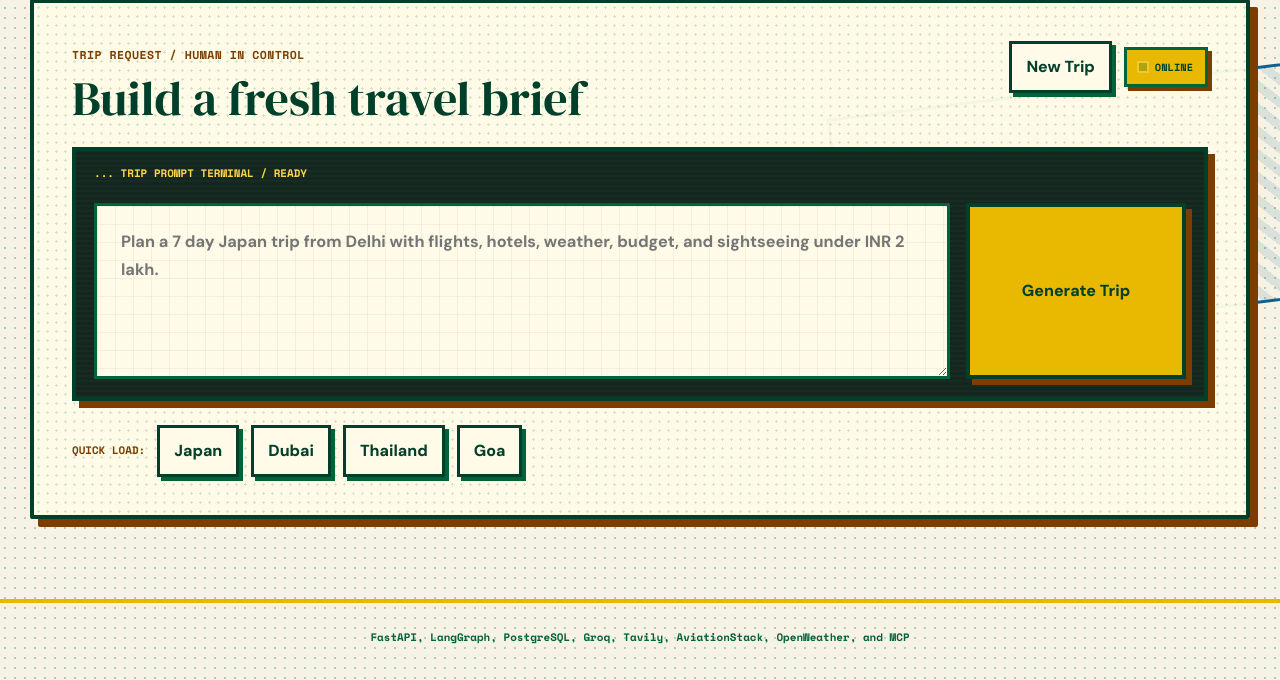
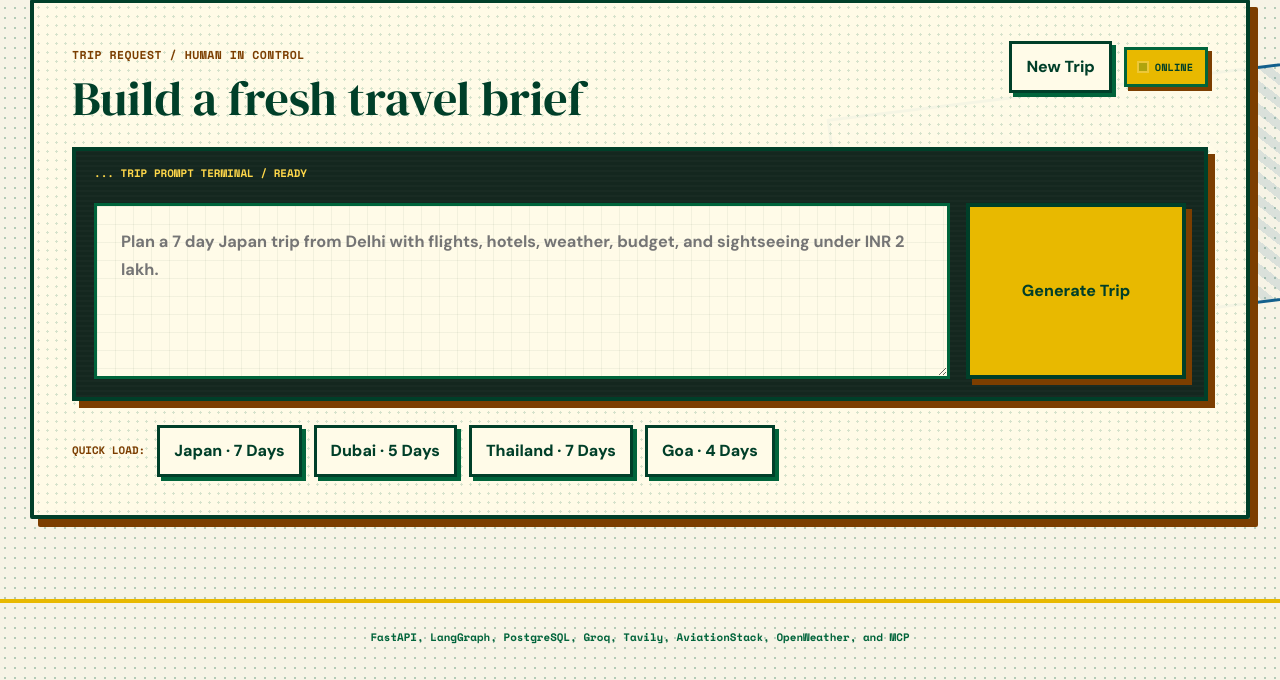
Before and after one commit to tusharg007/TripBandhu, a FastAPI app: page / in a window 1280 px wide. Shown: the part 447-1127 px from the top of the page. Run offline with FastAPI, Linux system fonts and the light colour scheme; some libraries are stand-ins or nearby versions.

Commit message:
fix: restore quick load presets

```diff
--- a/static/script.js
+++ b/static/script.js
@@ -428,12 +428,27 @@ function downloadPDF() {
         });
 }
 
+function bindQuickLoadPresets() {
+    document.querySelectorAll(".quick-load, .quick-prompts button, [data-prompt]").forEach((btn) => {
+        btn.addEventListener("click", (event) => {
+            event.preventDefault();
+            const prompt = btn.getAttribute("data-prompt") || btn.dataset.prompt;
+            if (prompt) {
+                setPrompt(prompt);
+            }
+        });
+    });
+}
+
 document.addEventListener("click", (event) => {
-    const promptButton = event.target.closest("[data-prompt]");
+    const promptButton = event.target.closest(".quick-load, .quick-prompts button, [data-prompt]");
     const tabButton = event.target.closest("[data-tab]");
 
     if (promptButton) {
-        setPrompt(promptButton.dataset.prompt);
+        const prompt = promptButton.getAttribute("data-prompt") || promptButton.dataset.prompt;
+        if (prompt) {
+            setPrompt(prompt);
+        }
     }
 
     if (tabButton && latestResponse) {
@@ -454,3 +469,5 @@ byId("approveBtn").addEventListener("click", () => resumeTrip(true));
 byId("revisionBtn").addEventListener("click", () => resumeTrip(false));
 byId("copyBtn").addEventListener("click", copyResult);
 byId("downloadBtn").addEventListener("click", downloadPDF);
+
+bindQuickLoadPresets();
--- a/static/style.css
+++ b/static/style.css
@@ -387,6 +387,7 @@ textarea {
 .copy-btn,
 .tabs button,
 .quick-prompts button,
+.quick-load,
 #revisionBtn {
     border: 3px solid var(--green-dark);
     border-radius: 0;
@@ -405,6 +406,7 @@ textarea {
 .copy-btn:hover,
 .tabs button:hover,
 .quick-prompts button:hover,
+.quick-load:hover,
 #revisionBtn:hover {
     transform: translate(3px, 3px);
     box-shadow: 2px 2px 0 var(--brown);
--- a/templates/index.html
+++ b/templates/index.html
@@ -78,10 +78,10 @@
             </div>
 
             <div class="quick-prompts" aria-label="Quick prompts">
-                <button type="button" data-prompt="Plan a complete 7 day Japan trip from Delhi including flights, hotels, weather, budget, and sightseeing under INR 2 lakh.">Japan</button>
-                <button type="button" data-prompt="Plan a 5 day Dubai trip from Delhi with flights, hotels, weather, and sightseeing.">Dubai</button>
-                <button type="button" data-prompt="Plan a 7 day Thailand trip from India with budget hotels, weather advice, and sightseeing.">Thailand</button>
-                <button type="button" data-prompt="Create a budget-first 4 day Goa trip from Delhi with hotels and weather guidance.">Goa</button>
+                <button type="button" class="quick-load" data-prompt="Plan a 7-day cultural and food-focused trip from Delhi to Japan with flights, hotels, weather, sightseeing, and a mid-range budget.">Japan · 7 Days</button>
+                <button type="button" class="quick-load" data-prompt="Plan a 5-day luxury and shopping trip from Delhi to Dubai with flights, hotels, weather, and sightseeing.">Dubai · 5 Days</button>
+                <button type="button" class="quick-load" data-prompt="Plan a 7-day tropical beach and culture trip from India to Thailand with budget hotels, weather advice, and sightseeing.">Thailand · 7 Days</button>
+                <button type="button" class="quick-load" data-prompt="Create a relaxed 4-day coastal getaway to Goa from Delhi with beachside stays, weather guidance, and local seafood spots.">Goa · 4 Days</button>
             </div>
         </section>
 
```
Also changed, not shown: tests/test_release_safety.py (+21 -0 lines).
